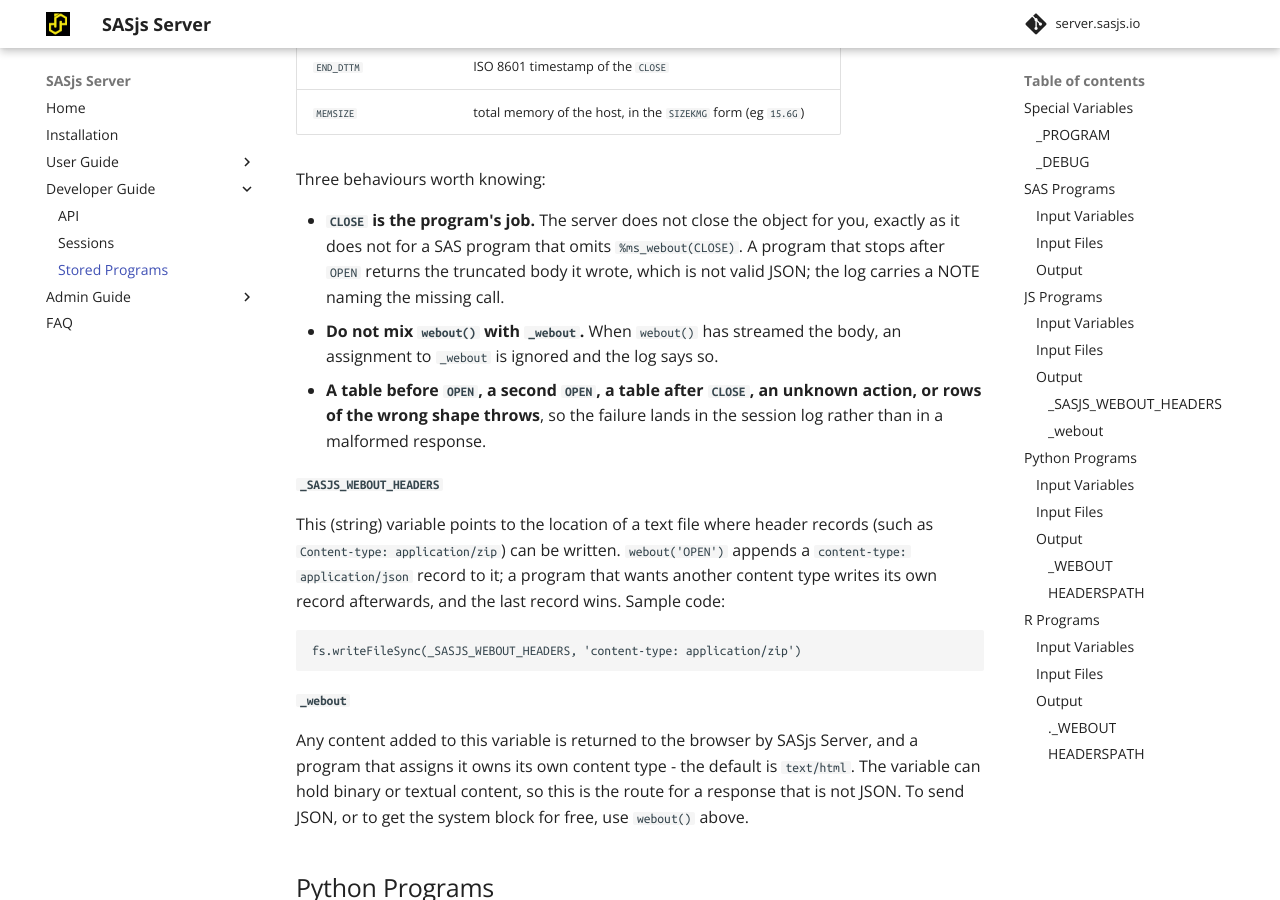
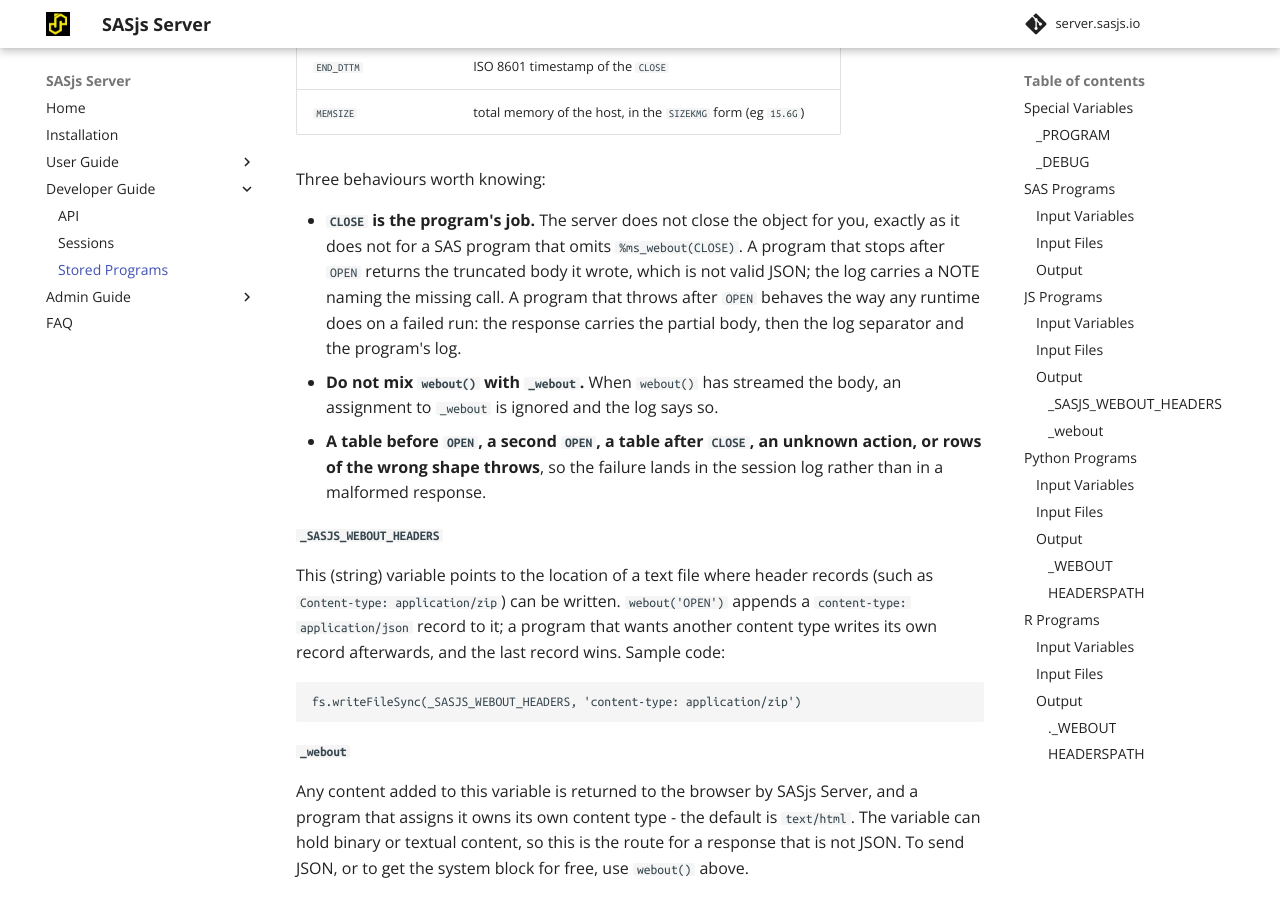
Before and after one commit to sasjs/server.sasjs.io, an MkDocs documentation site: the page built from docs/storedprograms.md, in a window 1280 px wide and 900 px high, scrolled down 6425 px. Built offline with MkDocs 1.6.1 and Material for MkDocs 9.7.7, drawn with Linux system fonts in a browser that asks for light colours; comment, search, counter and statistics services are not loaded.

Commit message:
docs(storedprograms): what a throw after OPEN returns
The partial body plus the log separator is the same failed-run response every runtime produces, and the page only described the missing-CLOSE case.

```diff
--- a/docs/storedprograms.md
+++ b/docs/storedprograms.md
@@ -236,7 +236,7 @@ The actions are case-insensitive, the member name is the key the frontend reads
 
 Three behaviours worth knowing:
 
-- **`CLOSE` is the program's job.** The server does not close the object for you, exactly as it does not for a SAS program that omits `%ms_webout(CLOSE)`. A program that stops after `OPEN` returns the truncated body it wrote, which is not valid JSON; the log carries a NOTE naming the missing call.
+- **`CLOSE` is the program's job.** The server does not close the object for you, exactly as it does not for a SAS program that omits `%ms_webout(CLOSE)`. A program that stops after `OPEN` returns the truncated body it wrote, which is not valid JSON; the log carries a NOTE naming the missing call. A program that throws after `OPEN` behaves the way any runtime does on a failed run: the response carries the partial body, then the log separator and the program's log.
 - **Do not mix `webout()` with `_webout`.** When `webout()` has streamed the body, an assignment to `_webout` is ignored and the log says so.
 - **A table before `OPEN`, a second `OPEN`, a table after `CLOSE`, an unknown action, or rows of the wrong shape throws**, so the failure lands in the session log rather than in a malformed response.
 
```
